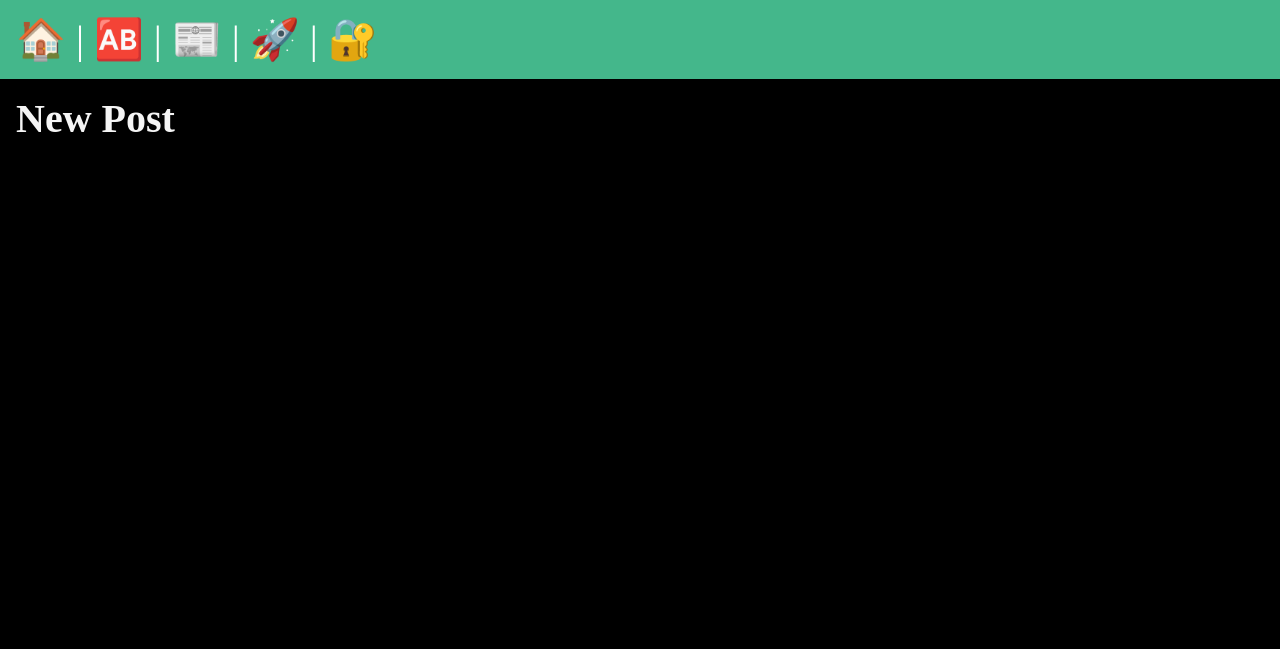
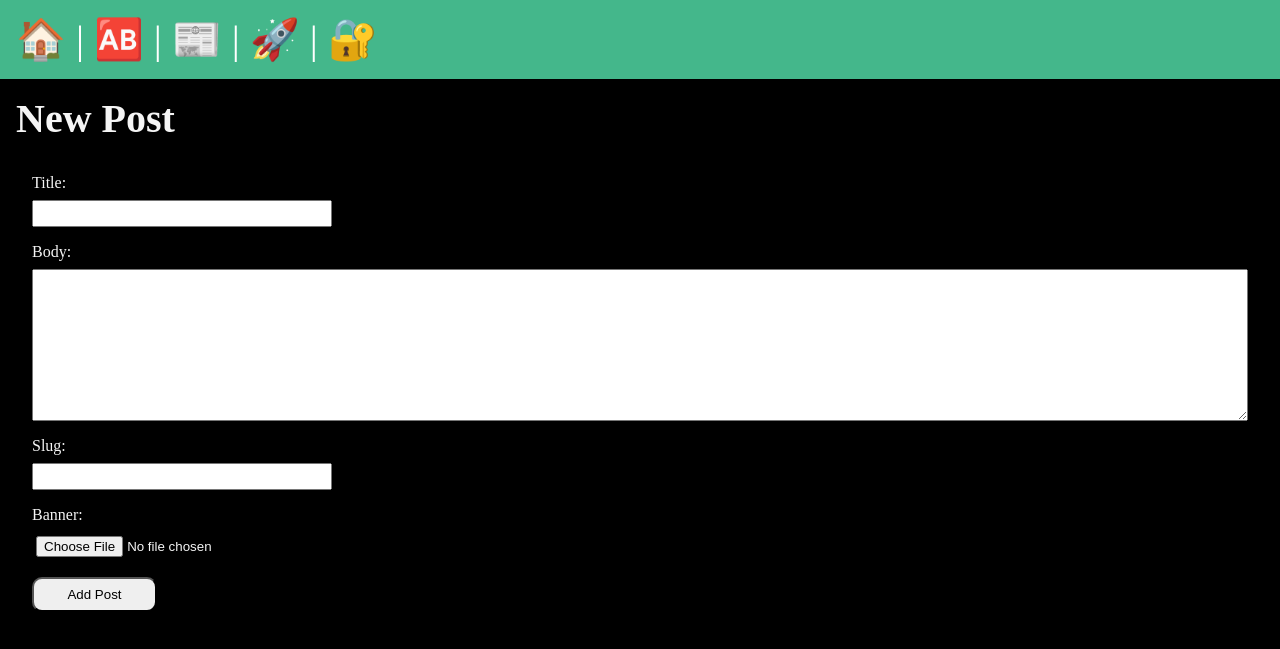
Before and after one commit to johnaljennegalos/Sandbox, a Django app: template posts/templates/posts/posts_new.html in a window 1280 px wide. Shown: the top 649 px of the page. Run offline with Django 5.2, Linux system fonts and the light colour scheme; the template is opened without the code that fills it: values that come from a table or form of the project are taken from there, others are empty.

Commit message:
added the form on page

```diff
--- a/posts/templates/posts/posts_new.html
+++ b/posts/templates/posts/posts_new.html
@@ -7,5 +7,11 @@
 {% block content %}
     <section>
         <h1>New Post</h1>
+
+        <form class="form-with-validation" action="{% url 'posts:new_post' %}" method="post" enctype="multipart/form-data">
+            {% csrf_token %}
+            {{ form }}
+            <button class="form-submit">Add Post</button>
+        </form>
     </section>
 {% endblock %}
```
